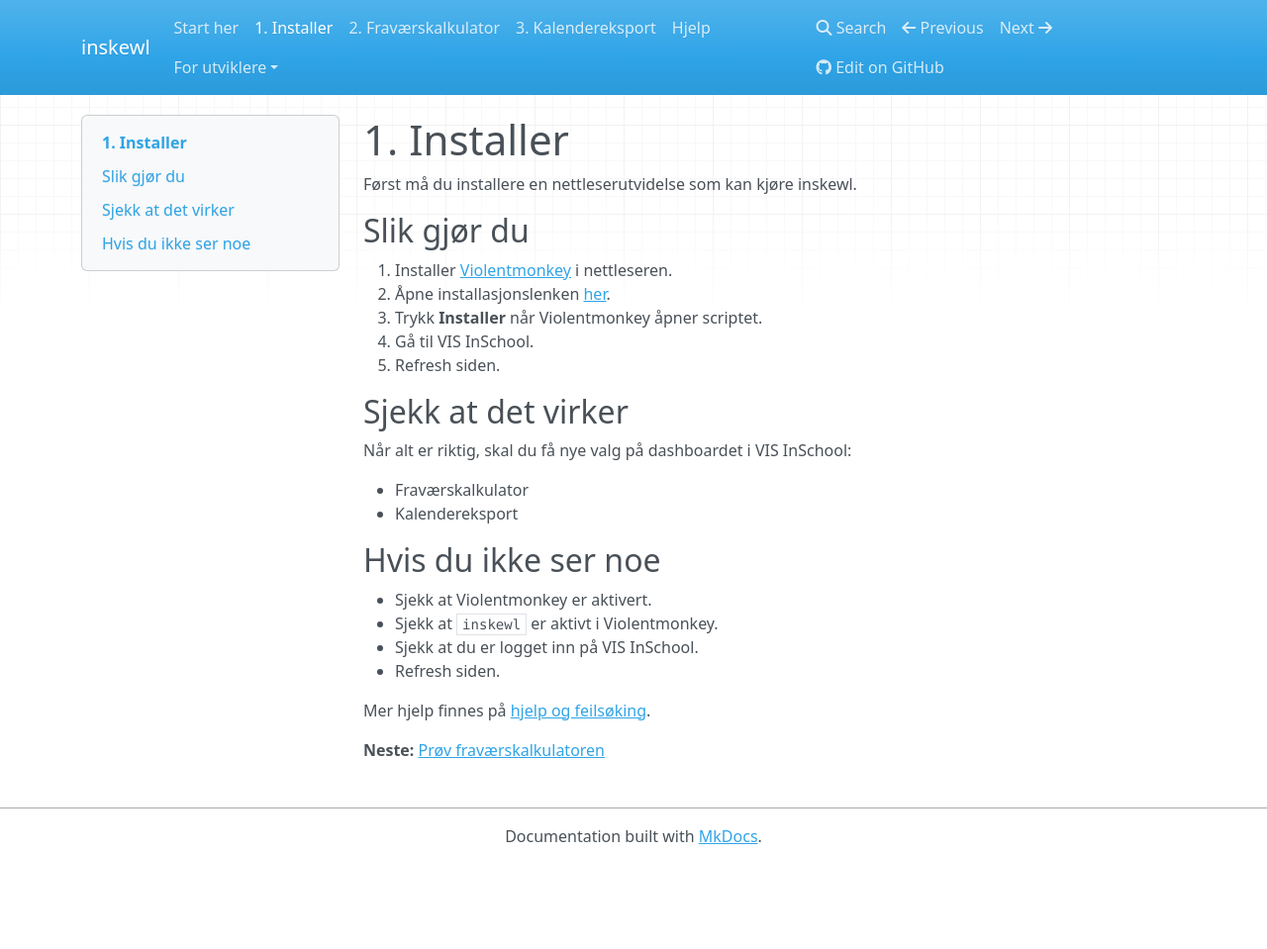
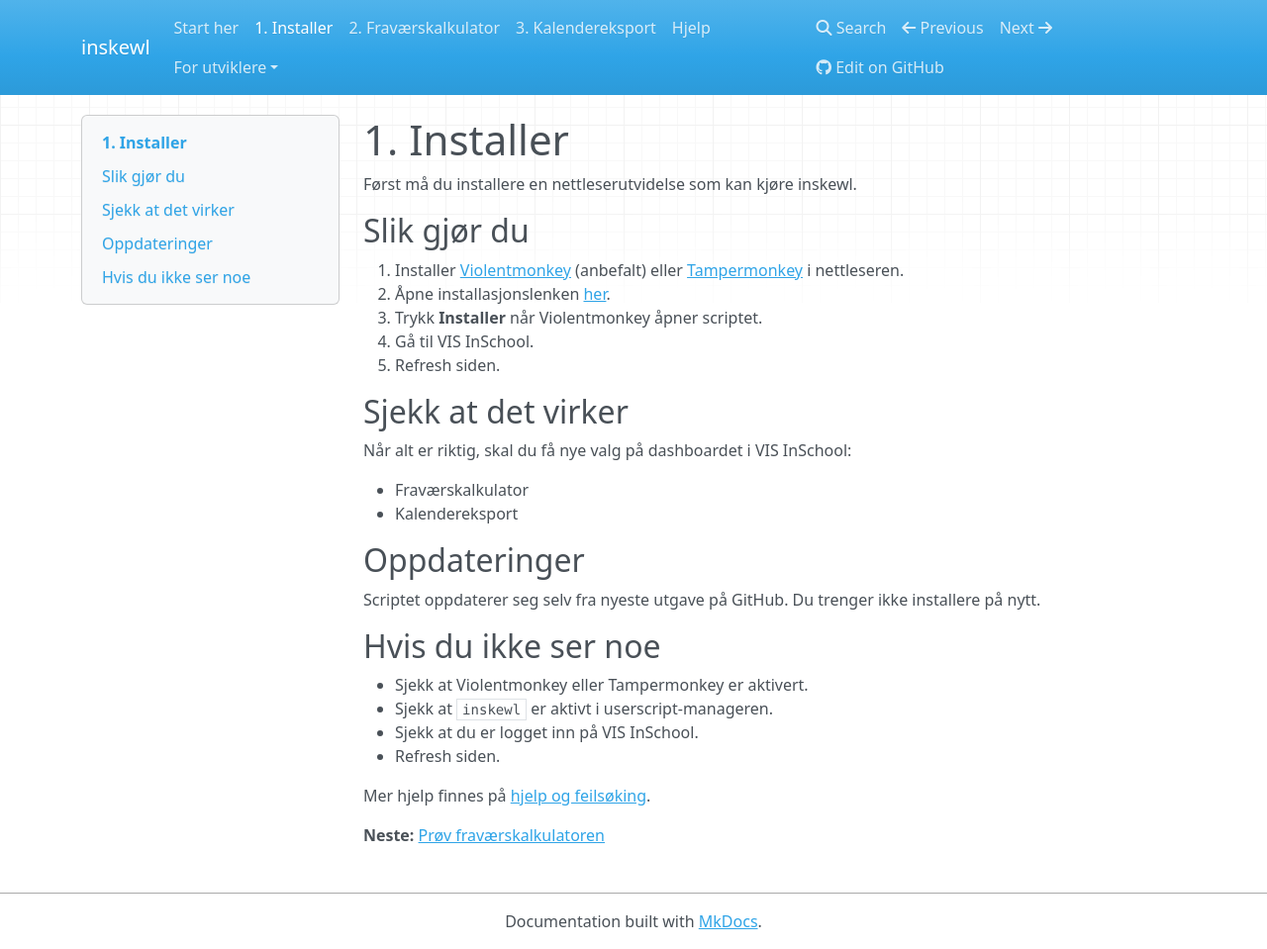
Before and after one commit to MathiasDevelopes/inskewl, an MkDocs documentation site: the page built from docs/installasjon.md, in a window 1280 px wide and 959 px high. Shown: the whole window at 99% size. Built offline with MkDocs 1.6.1, drawn with Linux system fonts in a browser that asks for light colours; nearby versions of some CDN libraries.

Commit message:
docs: fix outdated user docs and document badges, limits and export scope
Co-Authored-By: Claude Sonnet 5.5 <noreply@anthropic.com>
Claude-Session: https://claude.ai/code/session_01QTbuCDefewYyR2KZXgXrcs

```diff
--- a/docs/installasjon.md
+++ b/docs/installasjon.md
@@ -4,7 +4,7 @@ Først må du installere en nettleserutvidelse som kan kjøre inskewl.
 
 ## Slik gjør du
 
-1. Installer [Violentmonkey](https://violentmonkey.github.io/) i nettleseren.
+1. Installer [Violentmonkey](https://violentmonkey.github.io/) (anbefalt) eller [Tampermonkey](https://www.tampermonkey.net/) i nettleseren.
 2. Åpne installasjonslenken [her](https://github.com/MathiasDevelopes/inskewl/releases/latest/download/inskewl.user.js).
 3. Trykk **Installer** når Violentmonkey åpner scriptet.
 4. Gå til VIS InSchool.
@@ -17,10 +17,14 @@ Når alt er riktig, skal du få nye valg på dashboardet i VIS InSchool:
 - Fraværskalkulator
 - Kalendereksport
 
+## Oppdateringer
+
+Scriptet oppdaterer seg selv fra nyeste utgave på GitHub. Du trenger ikke installere på nytt.
+
 ## Hvis du ikke ser noe
 
-- Sjekk at Violentmonkey er aktivert.
-- Sjekk at `inskewl` er aktivt i Violentmonkey.
+- Sjekk at Violentmonkey eller Tampermonkey er aktivert.
+- Sjekk at `inskewl` er aktivt i userscript-manageren.
 - Sjekk at du er logget inn på VIS InSchool.
 - Refresh siden.
 
```
Also changed, not shown: docs/hjelp.md (+3 -2 lines), docs/modul-eksempel.md (+1 -1 lines), docs/moduler/fravaerskalkulator.md (+8 -2 lines), docs/moduler/kalendereksport.md (+2 -1 lines), 1 other file.
